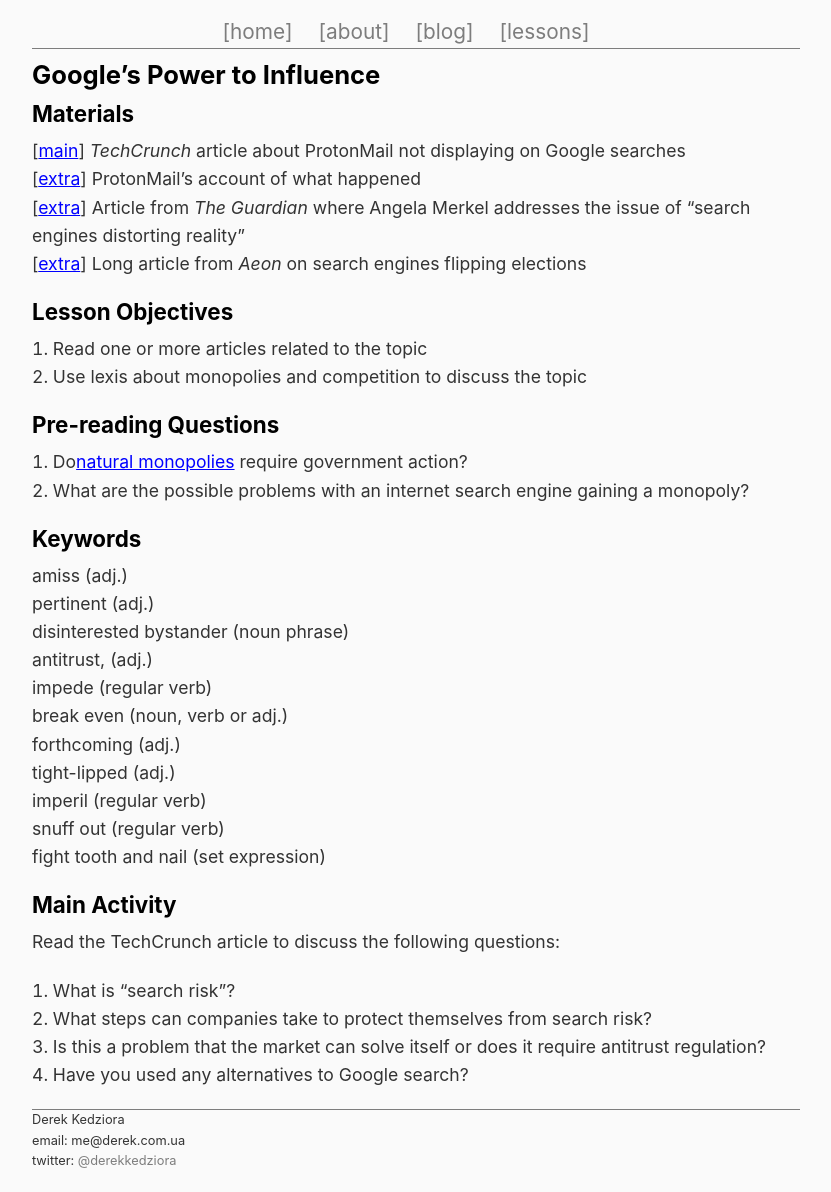
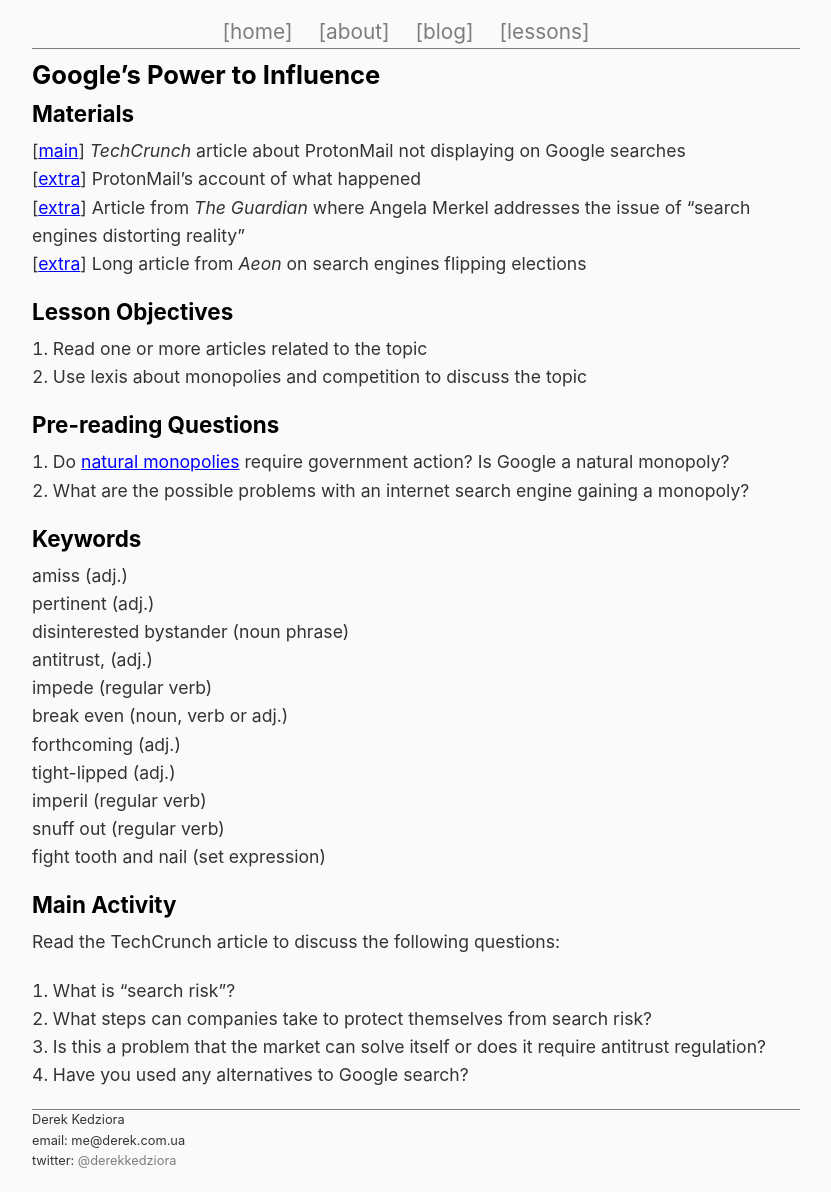
Before and after one commit to ZeroDeth/derekkedziora.github.io, a Jekyll site: the page built from _posts/2016-11-14-google-proton.md, in a window 1280 px wide. Shown: the whole page, without its empty margins (224-1055 px from the left). Built offline with Jekyll 4.4.1, drawn with Linux system fonts in a browser that asks for light colours.

Commit message:
typo fixed

```diff
--- a/_posts/2016-11-14-google-proton.md
+++ b/_posts/2016-11-14-google-proton.md
@@ -22,7 +22,7 @@ permalink: "/lessons/google-v-proton"
 2. Use lexis about monopolies and competition to discuss the topic
 
 ### Pre-reading Questions
-1. Do<a href="https://en.wikipedia.org/wiki/Natural_monopoly" target="_blank">natural monopolies</a> require government action?
+1. Do <a href="https://en.wikipedia.org/wiki/Natural_monopoly" target="_blank">natural monopolies</a> require government action? Is Google a natural monopoly?
 2. What are the possible problems with an internet search engine gaining a monopoly?
 
 ### Keywords
```
